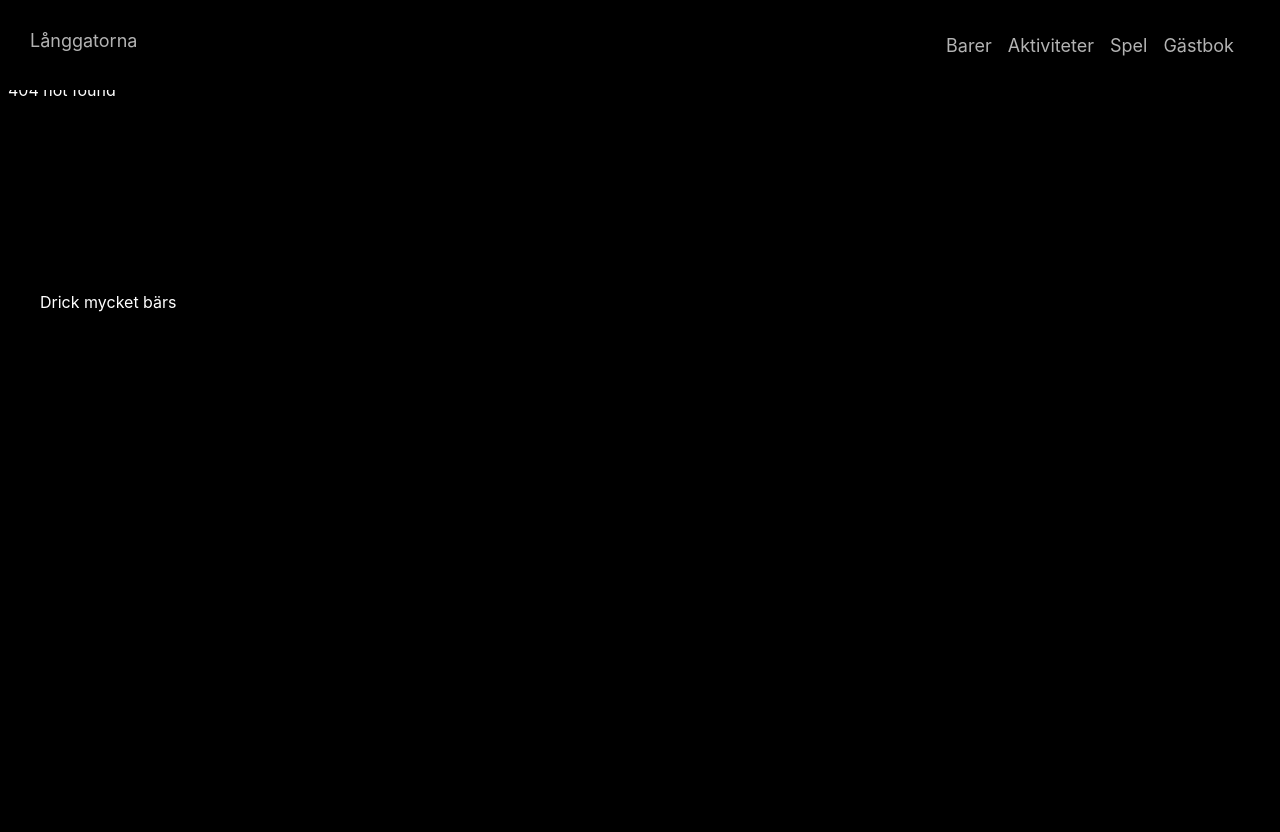
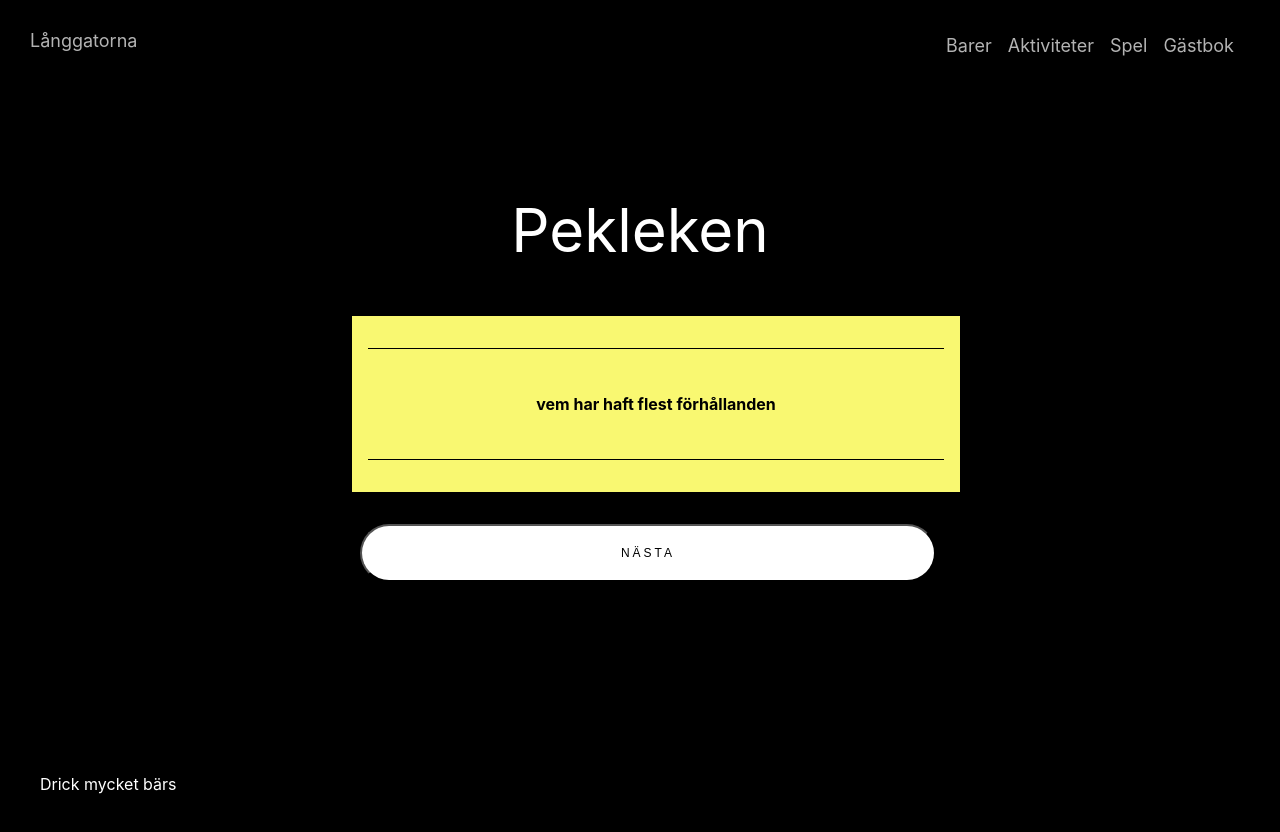
Before and after one commit to betost123/langgatorna, a Gatsby site: page /games/pekleken in a window 1280 px wide. Before the commit this address had no page. Shown: the top 832 px of the page. Before the commit the page ends 800 px from the top, so only its background shows below. Built offline with nearby package versions, Linux system fonts and the light colour scheme; Gatsby itself is replaced by a stand-in of ours.

Commit message:
add some games

```diff
--- /dev/null
+++ b/src/components/GamePlayCard.tsx
@@ -0,0 +1,36 @@
+import { navigate } from "gatsby";
+import * as React from "react";
+import styled from "styled-components";
+import Button from "./Button";
+import { Divider } from "./Divider";
+import Spacing from "./Spacer";
+import { Body, H4, SmallBody } from "./Typography";
+
+interface GamePlayCardProps {
+  text: string;
+  bgColor?: string;
+}
+
+const Container = styled.div<{ bgColor: string }>`
+  background-color: ${(props) => props.bgColor};
+  width: 100%;
+  height: 100%;
+  padding: 2rem 1rem 0 1rem;
+`;
+
+const GamePlayCard: React.FunctionComponent<GamePlayCardProps> = ({
+  text,
+  bgColor = "#f9f871",
+}) => {
+  return (
+    <Container bgColor={bgColor}>
+      <Divider color='black' />
+      <Spacing spacing={2} />
+      <Body color='black'>{text}</Body>
+      <Spacing spacing={2} />
+      <Divider color='black' />
+    </Container>
+  );
+};
+
+export default GamePlayCard;
--- a/src/pages/404.tsx
+++ b/src/pages/404.tsx
@@ -1,8 +1,14 @@
 import * as React from "react";
 import { Link, HeadFC } from "gatsby";
+import Spacing from "../components/Spacer";
 
 const NotFoundPage = () => {
-  return <div>404 not found</div>;
+  return (
+    <div>
+      <Spacing spacing={4} />
+      404 not found
+    </div>
+  );
 };
 
 export default NotFoundPage;
--- /dev/null
+++ b/src/pages/games/pekleken.tsx
@@ -0,0 +1,39 @@
+import * as React from "react";
+import { Col, Grid, Row } from "react-flexbox-grid";
+import Button from "../../components/Button";
+import GamePlayCard from "../../components/GamePlayCard";
+import Spacing from "../../components/Spacer";
+import { H2 } from "../../components/Typography";
+import { peklekenData } from "../../utils/games/pekleken";
+
+const Pekleken: React.FunctionComponent = () => {
+  const [questionsIndex, setQuestionsIdenx] = React.useState(
+    Math.floor(Math.random() * peklekenData.length + 1)
+  );
+  const onClickNext = () => {
+    setQuestionsIdenx(Math.floor(Math.random() * peklekenData.length));
+  };
+  return (
+    <>
+      <Spacing spacing={4} />
+      <Row center='xs'>
+        <H2>Pekleken</H2>
+      </Row>
+      <Grid>
+        <Row center='xs'>
+          <Col md={6}>
+            <GamePlayCard text={peklekenData[questionsIndex]} />
+          </Col>
+        </Row>
+        <Spacing spacing={4} />
+        <Row center='xs'>
+          <Col md={6} style={{ marginLeft: "1rem" }}>
+            <Button onClick={onClickNext}>Nästa</Button>
+          </Col>
+        </Row>
+      </Grid>
+    </>
+  );
+};
+
+export default Pekleken;
--- a/src/pages/guestbook.tsx
+++ b/src/pages/guestbook.tsx
@@ -87,8 +87,7 @@ const GuestBook: React.FunctionComponent = () => {
             <Col md={8}>
               <TextArea
                 name='message'
-                placeholder='Skriv inget taskigt, lämna inte massa jobbig gdpr-info som vi måste
-            ta bort :)'
+                placeholder='Skriv inget taskigt'
                 onChange={handleInputs}
               />
             </Col>
--- /dev/null
+++ b/src/utils/games/pekleken.ts
@@ -0,0 +1,71 @@
+export const peklekenData = [
+  "vem knarkar mest",
+  "vem har legat med flest",
+  "vem får snyggast ragg",
+  "vem är snyggast",
+  "vem har störst chans att komma med i PH",
+  "vem har störst chans att va med i Draknästet",
+  "vem är roligast",
+  "vem är tråkigast",
+  "vem kommer skilja sig",
+  "vem kommer gifta sig först",
+  "vem kommer få barn först",
+  "vem kommer bli statsminister",
+  "vem kommer få sparken först",
+  "vem är troligast att bli alkis",
+  "vem blir miljonär",
+  "vem är närmast att vara oskuld",
+  "vem super mest",
+  "vem har mörkast hemligheter",
+  "vem har flest könssjukdomar",
+  "vem kommer dö först",
+  "vem är bäst i sängen",
+  "vem behöver gå på ett AA-möte",
+  "vem är mest kinky",
+  "vem har skickat flest nudes",
+  "vem är mest trolig att hamna i fängelse",
+  "vem är mest händig",
+  "vem är mest pryd",
+  "vem är alltid sen",
+  "vem flirtar mest",
+  "vem onanerar oftast",
+  "vem kommer få ölmage först",
+  "vem gråter mest",
+  "vem tål mest alkohol",
+  "vem är girigast",
+  "vem har haft flest förhållanden",
+  "vem hatar sitt liv mest",
+  "vem är mest svenne",
+  "vem har blivit uppraggad flest gånger",
+  "vem ser äldst ut",
+  "vem border dricka mer",
+  "vem skulle du inte låna ut din bil till",
+  "vem kommer bli uppraggad ikväll",
+  "vem raggar sämst",
+  "vem är mest allmänbildad",
+  "vem brukar bli fullast",
+  "vem är mest desperat",
+  "vem har blivit utkastad flest gånger från krogen",
+  "vem har snyggast rumpa",
+  "vem är mest bortskämd",
+  "vem har bäst självförtroende",
+  "vem har haft sex på konstigast ställen",
+  "vem skulle betala för sex",
+  "vem har gjort det roligaste på fyllan",
+  "vem av oss kommer inte komma ihåg denhär kvällen imorgon",
+  "vem skulle kunna delta i en porrfilm",
+  "vem kollar mest porr",
+  "vem tar flest selfies",
+  "vem är största snitchen",
+  "vem är största drinkludret",
+  "vem har flest tatueringar",
+  "vem är mest wifey material",
+  "vem har störst skulder",
+  "vem kommer bli snyggast som gammal",
+  "vem äter ute mest",
+  "vem är lättast att få i sängen",
+  "vem har sämst karma",
+  "vem skulle du vilja gå på dejt med",
+  "vem dumpade någon senast",
+  "vem skulle kunna dejta två samtidigt",
+];
```
Also changed, not shown: src/pages/activities.tsx (+20 -2 lines), src/pages/games/questions-to-love.tsx (added, +42 -0 lines), src/utils/data.ts (+24 -0 lines), src/utils/games/loveQuestions.ts (added, +38 -0 lines).
